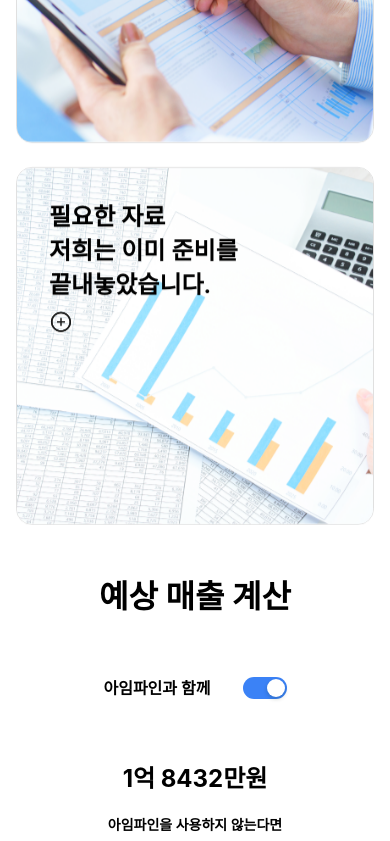
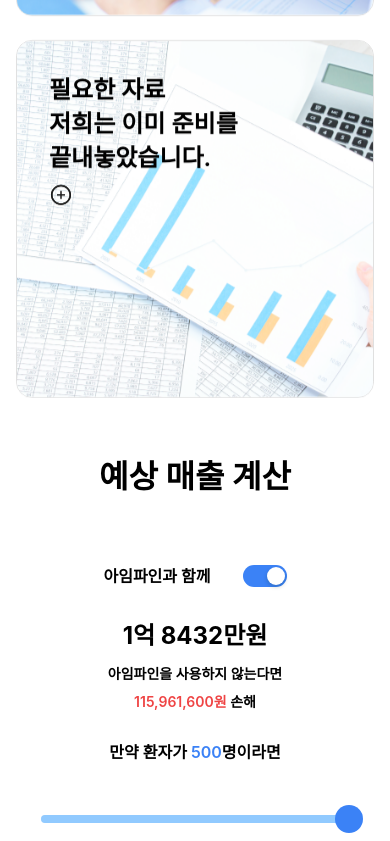
Before and after one commit to Leonamin/ilman-business, a Nuxt app: page / in a window 390 px wide. Shown: the part 3422-4263 px from the top of the page. Built offline with nearby package versions, Linux system fonts and the light colour scheme; a web font is replaced by a local one.

Commit message:
# EDIT - 각 섹션 패딩 수정

```diff
--- a/assets/css/styles.css
+++ b/assets/css/styles.css
@@ -210,46 +210,58 @@
 .text-h1 {
     font-size: var(--font-size-h48);
     font-weight: 700;
+    line-height: 64px;
 }
 
 .text-h2 {
     font-size: var(--font-size-h40);
     font-weight: 700;
+    line-height: 56px;
 }
 
 .text-h3 {
     font-size: var(--font-size-h32);
-    font-weight: 700;
+    font-weight: 600;
+    line-height: 46px;
 }
 
 .text-h4 {
     font-size: var(--font-size-h28);
-    font-weight: 700;
+    font-weight: 600;
+    line-height: 40px;
 }
 
 .text-h5 {
     font-size: var(--font-size-h24);
-    font-weight: 700;
+    font-weight: 600;
+    line-height: 34px;
 }
 
 .text-h6 {
     font-size: var(--font-size-h20);
+    font-weight: 600;
+    line-height: 28px;
 }
 
 .text-h7 {
     font-size: var(--font-size-h18);
+    font-weight: 600;
+    line-height: 26px;
 }
 
 .text-body1 {
     font-size: var(--font-size-body16);
+    line-height: 24px;
 }
 
 .text-body2 {
     font-size: var(--font-size-body14);
+    line-height: 20px;
 }
 
 .text-caption {
     font-size: var(--font-size-caption12);
+    line-height: 16px;
 }
 
 .dv-hori-1 {
@@ -263,42 +275,53 @@
     .text-h1 {
         font-size: var(--font-size-h32);
         font-weight: 700;
+        line-height: 46px;
     }
 
     .text-h2 {
         font-size: var(--font-size-h24);
         font-weight: 700;
+        line-height: 34px;
     }
 
     .text-h3 {
         font-size: var(--font-size-h20);
-        font-weight: 700;
+        font-weight: 600;
+        line-height: 28px;
     }
 
     .text-h4 {
         font-size: var(--font-size-h18);
-        font-weight: 700;
+        font-weight: 600;
+        line-height: 26px;
     }
 
     .text-h5 {
         font-size: var(--font-size-body16);
-        font-weight: 700;
+        font-weight: 600;
+        line-height: 24px;
     }
 
     .text-h6 {
         font-size: var(--font-size-body14);
+        font-weight: 600;
+        line-height: 20px;
     }
 
     .text-h7 {
         font-size: var(--font-size-body14);
+        font-weight: 600;
+        line-height: 20px;
     }
 
     .text-body1 {
         font-size: var(--font-size-body16);
+        line-height: 24px;
     }
 
     .text-body2 {
         font-size: var(--font-size-body14);
+        line-height: 20px;
     }
 
     .text-caption {
--- a/assets/css/variables.css
+++ b/assets/css/variables.css
@@ -10,6 +10,8 @@
     --desktop-max-width: 1128px;
     --desktop-section-spacing: 170px;
     --mobile-section-spacing: 56px;
+
+    --title-spacing: 64px;
 
     --profit-calculator-max-width: 820px;
 
--- a/src/2_view/introduction/page/DoctorInterview.vue
+++ b/src/2_view/introduction/page/DoctorInterview.vue
@@ -51,6 +51,7 @@ const interviews: InterviewModel[] = [
     <div class="content">
 
       <h2 class="title text-h2 text-semi-bold text-secondary text-center">고객 성공 사례</h2>
+      <div class="interview-card-container">
         <InterviewCard
             class="interview-card"
             v-for="(interview, index) in interviews"
@@ -58,6 +59,7 @@ const interviews: InterviewModel[] = [
             :interview="interview"
             :direction="index % 2 === 0 ? Direction.Right : Direction.Left"
         />
+      </div>
     </div>
   </div>
 </template>
@@ -79,11 +81,14 @@ const interviews: InterviewModel[] = [
   padding: var(--desktop-section-spacing) 0;
 }
 
-.interview-card {
-  height: 100dvh;
+.title {
+  margin-bottom: var(--title-spacing);
 }
 
-.title {
+.interview-card-container {
+  display: flex;
+  flex-direction: column;
+  gap: 40px;
 }
 
 @media (max-width: 768px) {
--- a/src/2_view/introduction/page/FAQ.vue
+++ b/src/2_view/introduction/page/FAQ.vue
@@ -106,7 +106,7 @@ const toggleFAQ = (index: number) => {
 <template>
   <div class="layout">
     <div class="content">
-      <h2 class="text-h2 text-bold text-center spb-32">자주 묻는 질문</h2>
+      <h2 class="title text-h2 text-bold text-center">자주 묻는 질문</h2>
       <div
           v-for="(item, index) in faqList"
           :key="index"
@@ -170,6 +170,10 @@ const toggleFAQ = (index: number) => {
   justify-content: center;
   align-items: center;
   max-width: var(--desktop-max-width);
+}
+
+.title {
+  margin-bottom: var(--title-spacing);
 }
 
 .faq-item {
--- a/src/2_view/introduction/page/Feature.vue
+++ b/src/2_view/introduction/page/Feature.vue
@@ -51,7 +51,6 @@ const features: FeatureModel[] = [
 
 .layout {
   display: flex;
-  padding-top: 128px;
   justify-content: center;
   align-items: center;
   width: 100%;
--- a/src/2_view/introduction/page/ProfitCalculator.vue
+++ b/src/2_view/introduction/page/ProfitCalculator.vue
@@ -110,26 +110,23 @@ const 손해 = computed(() => {
 </script>
 
 <template>
-  <AntConfigProvider :theme="{
+  <div class="layout">
+    <AntConfigProvider :theme="{
           components: {
           Slider: antdSliderStyle,
           Switch: antdSwitchStyle,
         },
       }"/>
-  <div class="layout">
     <div class="content">
 
-      <div class=" main-content
-      ">
+      <div class="main-content">
         <p class="text-h1 text-center spb-64">예상 매출 계산</p>
-        <div class="selector-container spb-48">
+        <div class="selector-container spb-24">
           <span class="text-body1 text-semi-bold ">아임파인과 함께</span>
           <AntSwitch :checked="useImFine" @click="onChangeImFine"/>
         </div>
 
-        <div class="center-row">
-          <p class="text-h2 text-bold text-center line-height-64"> {{ 총합_라운딩 }} </p>
-        </div>
+        <p class="text-h2 text-bold text-center subtitle-summary"> {{ 총합_라운딩 }} </p>
         <div class="center-column text-h6 line-height-28 text-semi-bold spb-24">
           <p>아임파인을 사용하지 않는다면</p>
           <div class="row-start">
@@ -149,8 +146,8 @@ const 손해 = computed(() => {
         <div class="profit-container">
           <div class="profit-item" v-for="(value, key) in 표시되는_수익" :key="key">
             <div class="row-space-between">
-              <p class="text-body1 text-semi-bold line-height-24">{{ key }}</p>
-              <p class="text-body2 text-medium line-height-24">{{ value.value.toLocaleString() }}원</p>
+              <p class="text-body1 text-semi-bold">{{ key }}</p>
+              <p class="text-body2 text-medium">{{ value.value.toLocaleString() }}원</p>
             </div>
             <Badge
                 :class="['badge-item', {'badge-visible' : !useImFine && 손해목록[key].value != 0}]" colorPreset="red"
@@ -212,17 +209,13 @@ const 손해 = computed(() => {
   border-radius: 24px;
   border: solid 1px var(--color-border-primary);
   margin: 16px;
+  padding: 36px;
+  gap: 8px;
 }
 
 .profit-item {
   display: flex;
   flex-direction: column;
-  margin-top: 36px;
-  margin-inline: 36px;
-}
-
-.profit-item:last-child {
-  margin-bottom: 36px;
 }
 
 .badge-item {
@@ -241,9 +234,17 @@ const 손해 = computed(() => {
   opacity: 1;
 }
 
+.subtitle-summary {
+  line-height: 64px;
+}
+
 @media (max-width: 768px) {
   .layout {
     padding: var(--mobile-section-spacing) 0;
   }
+
+  .subtitle-summary {
+    line-height: 48px;
+  }
 }
 </style>
```
Lines whose indentation alone changed are shown as unchanged.
